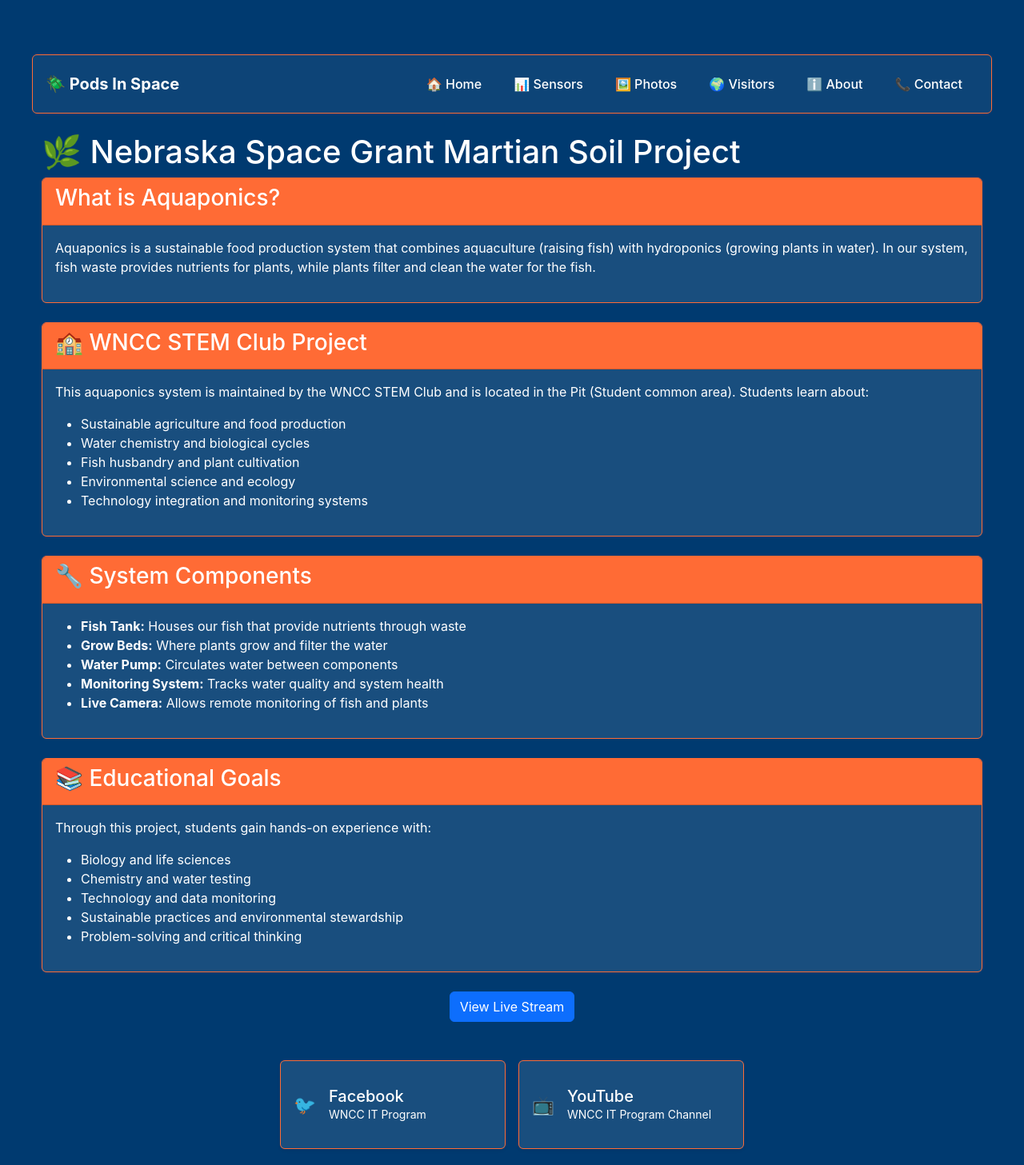
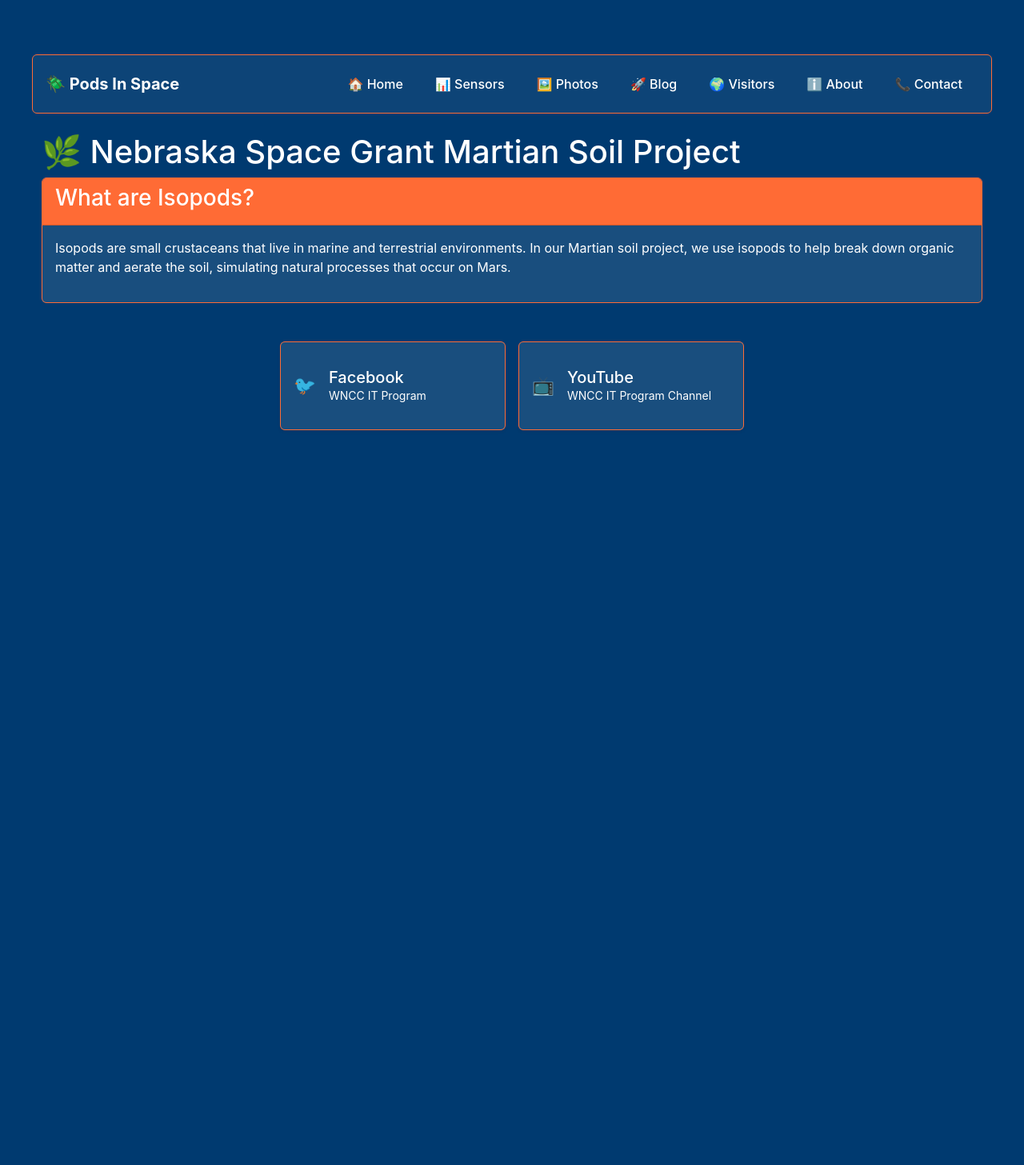
Before and after one commit to itinstructor/PodWeb, a Flask app: page /podsinspace/about in a window 1280 px wide. Shown: the whole page at 80% size. After the commit the page ends 538 px from the top, so only its background shows below. Run offline with Flask 3, Linux system fonts and the light colour scheme; data comes from the database, SQL or seed files in the repository; parts of the project's set-up code (start-up, migrations or seed data) failed here and were passed over.

```diff
--- a/templates/about.html
+++ b/templates/about.html
@@ -6,65 +6,13 @@
 
     <div class="card mb-4">
         <div class="card-header">
-            <h3>What is Aquaponics?</h3>
+            <h3>What are Isopods?</h3>
         </div>
         <div class="card-body">
-            <p>Aquaponics is a sustainable food production system that combines aquaculture (raising fish) with
-                hydroponics (growing plants in water). In our system, fish waste provides nutrients for plants, while
-                plants filter and clean the water for the fish.</p>
+            <p>Isopods are small crustaceans that live in marine and terrestrial environments. In our Martian soil project, we use isopods to help break down organic matter and aerate the soil, simulating natural processes that occur on Mars.</p>
         </div>
     </div>
 
-    <div class="card mb-4">
-        <div class="card-header">
-            <h3>🏫 WNCC STEM Club Project</h3>
-        </div>
-        <div class="card-body">
-            <p>This aquaponics system is maintained by the WNCC STEM Club and is located in the Pit (Student common area).
-                Students learn about:</p>
-            <ul>
-                <li>Sustainable agriculture and food production</li>
-                <li>Water chemistry and biological cycles</li>
-                <li>Fish husbandry and plant cultivation</li>
-                <li>Environmental science and ecology</li>
-                <li>Technology integration and monitoring systems</li>
-            </ul>
-        </div>
-    </div>
-
-    <div class="card mb-4">
-        <div class="card-header">
-            <h3>🔧 System Components</h3>
-        </div>
-        <div class="card-body">
-            <ul>
-                <li><strong>Fish Tank:</strong> Houses our fish that provide nutrients through waste</li>
-                <li><strong>Grow Beds:</strong> Where plants grow and filter the water</li>
-                <li><strong>Water Pump:</strong> Circulates water between components</li>
-                <li><strong>Monitoring System:</strong> Tracks water quality and system health</li>
-                <li><strong>Live Camera:</strong> Allows remote monitoring of fish and plants</li>
-            </ul>
-        </div>
-    </div>
-
-    <div class="card mb-4">
-        <div class="card-header">
-            <h3>📚 Educational Goals</h3>
-        </div>
-        <div class="card-body">
-            <p>Through this project, students gain hands-on experience with:</p>
-            <ul>
-                <li>Biology and life sciences</li>
-                <li>Chemistry and water testing</li>
-                <li>Technology and data monitoring</li>
-                <li>Sustainable practices and environmental stewardship</li>
-                <li>Problem-solving and critical thinking</li>
-            </ul>
-        </div>
-    </div>
-</div>
-<div class="text-center">
-    <a href="{{ url_for('index') }}" class="btn btn-primary">View Live Stream</a>
 </div>
 
 {% endblock %}
--- a/templates/base.html
+++ b/templates/base.html
@@ -30,6 +30,9 @@
                     </li>
                     <li class="nav-item">
                         <a class="nav-link" href="{{ url_for('photos') }}">🖼️ Photos</a>
+                    </li>
+                    <li class="nav-item">
+                        <a class="nav-link" href="{{ url_for('nasa_bp.blog') }}">🚀 Blog</a>
                     </li>
                     <li class="nav-item">
                         <a class="nav-link" href="{{ url_for('geomap_bp.visitors_map') }}">🌍 Visitors</a>
```
Also changed, not shown: nasa/templates/nasa_admin.html (+2 -5 lines), nasa/templates/nasa_blog.html (+10 -11 lines), nasa/templates/nasa_dashboard.html (+2 -8 lines), templates/contact.html (+1 -18 lines), templates/index.html (+9 -3 lines), templates/sensors.html (+15 -8 lines).
